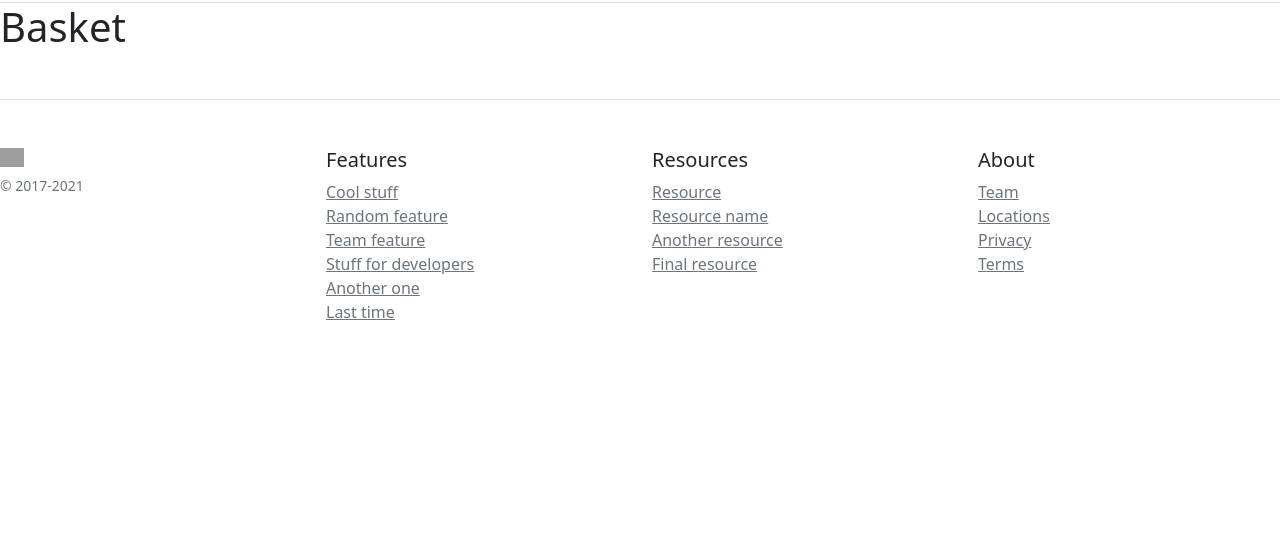
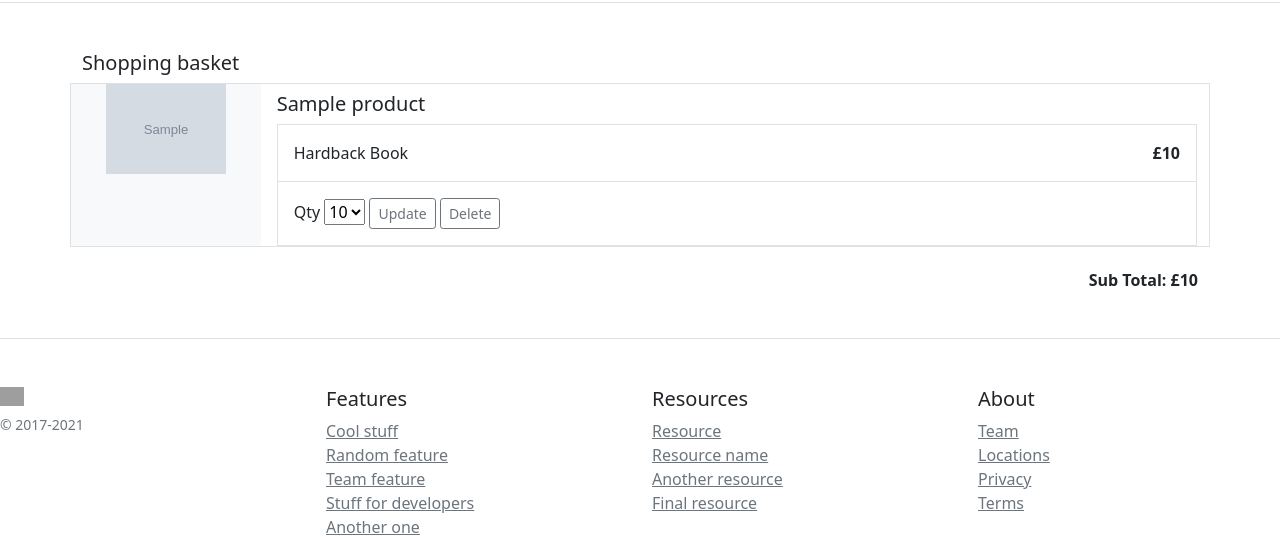
Before and after one commit to Robbie-Campbell/dynamic-django-uni, a Django app: template templates/store/basket/summary.html in a window 1280 px wide. Shown: the part 54-591 px from the top of the page. Run offline with Django 3.2, Linux system fonts and the light colour scheme; the template is opened without the code that fills it: most values are stand-ins (such as "Sample title", 1, 10 or a date in 2020); grey boxes marked "Sample" are stand-in pictures; grey boxes are pictures that could not be loaded.

Commit message:
:construction: work in progress :construction:

```diff
--- a/basket/urls.py
+++ b/basket/urls.py
@@ -6,5 +6,6 @@ app_name = 'basket'
 
 urlpatterns = [
     path('', views.basket_summary, name='basket_summary'),
-    path('add/', views.basket_add, name="basket_add")
+    path('add/', views.basket_add, name="basket_add"),
+    path('delete/', views.basket_delete, name="basket_delete"),
 ]
--- a/core/urls.py
+++ b/core/urls.py
@@ -20,7 +20,7 @@ from django.urls import include, path
 
 urlpatterns = [
     path('admin/', admin.site.urls),
-        path('', include('store.urls', namespace='store')),
+    path('', include('store.urls', namespace='store')),
     path('basket/', include('basket.urls', namespace='basket')),
 ]
 
--- a/templates/base.html
+++ b/templates/base.html
@@ -66,7 +66,17 @@
             </li>
           </ul>
           <a role="button" type="button" href="{% url 'basket:basket_summary' %}" class="btn btn-outline-secondary">
-            <div class="d-inline-flex">1</div>
+
+            {% with total_qty=basket|length %}
+            <div id="basket-qty" class="d-inline-flex">
+            {% if total_qty > 0 %}
+            {{ total_qty }}
+            {% else %}
+            0
+            {% endif %}
+            </div>
+            {% endwith %}
+
             <svg xmlns="http://www.w3.org/2000/svg" width="16" height="16" fill="currentColor" class="bi bi-basket2"
               viewBox="0 0 16 16">
               <path
--- a/templates/store/basket/summary.html
+++ b/templates/store/basket/summary.html
@@ -1,6 +1,84 @@
-{% extends 'base.html' %}
+{% extends "base.html" %}
 {% load static %}
-{% block title %}Your Basket{% endblock %}
+{% block title %}Basket Summary{% endblock %}
 {% block content %}
-    <h1>Basket</h1>
+
+<main class="pt-5">
+  <div class="container">
+    <h1 class="h5">Shopping basket</h1>
+    {% for item in basket %}
+    {% with product=item.product %}
+    <div data-index="{{product.id}}" class="row mb-4 border product-item">
+      <div class="col-md-3 col-lg-2 order-md-first bg-light">
+        <img class="img-fluid mx-auto d-block" width="120px" alt="Responsive image" src="{{ product.image.url }}">
+      </div>
+      <div class="col-md-9 col-lg-10 ps-md-3 ps-lg-10">
+        <a href="{{ product.get_absolute_url }}" class="text-decoration-none text-reset">
+          <h1 class="h5 pt-2">{{ product.title }}</h1>
+        </a>
+        <div class="border">
+          <div class="col border-bottom">
+            <div class="row p-3">
+              <div class="col-6">Hardback Book</div>
+              <div class="col-6 text-end"><span class="h6 fw-bold">£{{ product.price }}</span></div>
+            </div>
+          </div>
+          <div class="col">
+            <div class="row p-3">
+              <div class="col-12">
+                <label for="select">Qty</label>
+                <select id="select{{product.id}}">
+                  <option selected>
+                    {{item.qty}}
+                  </option>
+                  <option value="">1</option>
+                  <option value="">2</option>
+                  <option value="">3</option>
+                  <option value="">4</option>
+                </select>
+                <button type="button" id="update-button" data-index="{{product.id}}"
+                  class="btn btn-outline-secondary btn-sm update-button">
+                  Update
+                </button>
+                <button type="button" id="delete-button" data-index="{{product.id}}"
+                  class="btn btn-outline-secondary btn-sm delete-button">
+                  Delete
+                </button>
+              </div>
+            </div>
+          </div>
+        </div>
+      </div>
+    </div>
+    {% endwith %}
+    {% endfor %}
+    <div class="col-12 text-end">
+      <div class="h6 fw-bold">Sub Total: £<div id="subtotal" class="d-inline-flex">{{basket.get_total_price}}</div></div>
+    </div>
+  </div>
+</main>
+
+<script>
+  // Delete Item
+  $(document).on('click', '#delete-button', function (e) {
+    e.preventDefault();
+    var prodid = $(this).data('index');
+    $.ajax({
+      type: 'POST',
+      url: '{% url "basket:basket_delete" %}',
+      data: {
+        productid: $(this).data('index'),
+        csrfmiddlewaretoken: "{{csrf_token}}",
+        action: 'post'
+      },
+      success: function (json) {
+        $('.product-item[data-index="' + prodid + '"]').remove();
+        document.getElementById("subtotal").innerHTML = json.subtotal;
+        document.getElementById("basket-qty").innerHTML = json.qty
+      },
+      error: function (xhr, errmsg, err) {}
+    });
+  })
+</script>
+
 {% endblock %}
--- a/templates/store/products/single.html
+++ b/templates/store/products/single.html
@@ -58,7 +58,7 @@
                 action: 'post'
             },
             success: function(json){
-                console.log(json)
+                document.getElementById("basket-qty").innerHTML = json.qty;
             },
             error: function(xhr, errmsg, err){}
         });
```
Also changed, not shown: basket/basket.py (+32 -0 lines), basket/views.py (+10 -2 lines).
